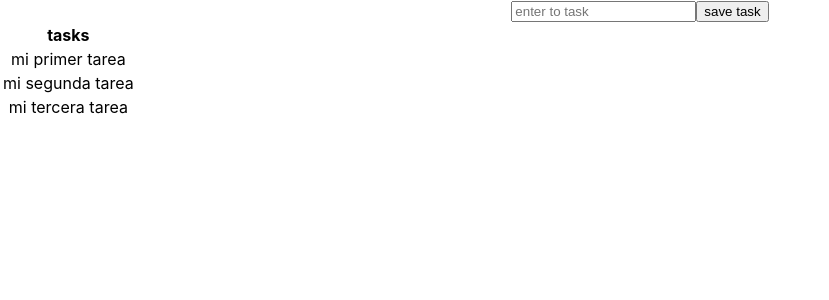
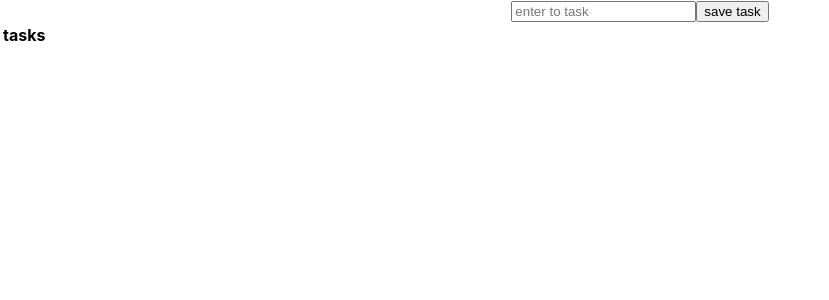
Before and after one commit to enriqueee99/task-aplication, a React (Create React App) app: page / in a window 1280 px wide. Shown: the top 300 px of the page, without its empty margins (0-829 px from the left). Built offline with nearby package versions, Linux system fonts and the light colour scheme.

Commit message:
working to localstorge

```diff
--- a/src/App.js
+++ b/src/App.js
@@ -1,13 +1,12 @@
 import { useState } from "react";
+import { useEffect } from "react";
 import "./App.css";
 import { TaskCreator } from "./components/TaskCreator";
 
 function App() {
-const [tasksItems, setTaskItems] = useState([
-  {name: 'mi primer tarea', done: false},
-  {name: 'mi segunda tarea', done: false},
-  {name: 'mi tercera tarea', done: false}
-])
+//elimine los objetos de ejemplo
+  const [tasksItems, setTaskItems] = useState([]);
+
 
 function createNewTask(taskName) {
   if(!tasksItems.find(task => task.name === taskName)){
@@ -16,6 +15,16 @@ function createNewTask(taskName) {
     alert('esta tarea ya esta creada')
   }
 }
+  useEffect(() =>{
+      let data = localStorage.getItem('task') //si hay algo en LS, conviertelo a js
+      if(data){
+        console.log(JSON.parse(data));
+      }
+  }, [])
+
+  useEffect(() =>{
+    localStorage.setItem('task', JSON.stringify(tasksItems));
+  }, [tasksItems])
 
   return (
     <div className="App">
--- a/src/index.js
+++ b/src/index.js
@@ -5,9 +5,7 @@ import App from './App';
 
 const root = ReactDOM.createRoot(document.getElementById('root'));
 root.render(
-  <React.StrictMode>
     <App />
-  </React.StrictMode>
 );
 
 // If you want to start measuring performance in your app, pass a function
```
Also changed, not shown: 1 other file (tests, documents, lock files or other folders).
